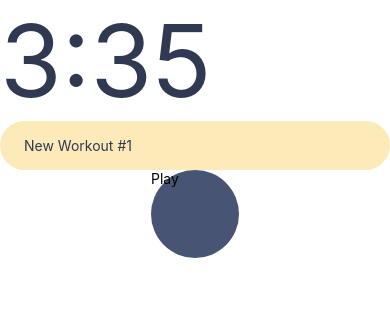
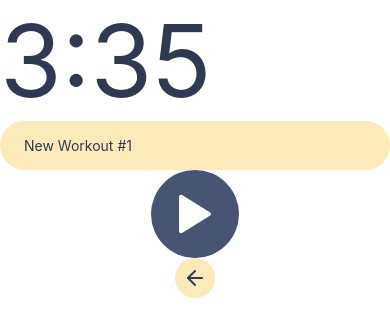
Before and after one commit to iamhenry/tiempo-app, a React Native app: screen / in a window 390 px wide. Shown: the top 336 px of the page. Built offline with nearby package versions, Linux system fonts and the light colour scheme.

Commit message:
Adding vector icon font from RN

```diff
--- a/App.js
+++ b/App.js
@@ -1,4 +1,5 @@
-import React, { useState, StyleSheet, Text } from "react";
+import React, { useState } from "react";
+
 import Home from "./screens/Home/Home";
 import { TimerSettings } from "./screens/TimerSettings/TimerSettings";
 import * as Font from "expo-font";
--- a/components/RoundButton/RoundButton.js
+++ b/components/RoundButton/RoundButton.js
@@ -13,15 +13,11 @@ const RoundButton = styled.TouchableOpacity`
   width: ${(props) => (props.wide ? "88px" : "40px")};
   border-radius: 100px;
   display: flex;
-  /* justify-content: center; */
+  justify-content: center;
   align-self: center;
-  /* flex-direction: row; */
+  align-items: center;
 `;
 
 export const StyledRoundButton = ({ ...rest }) => {
-  return (
-    <RoundButton {...rest}>
-      <Text>Play</Text>
-    </RoundButton>
-  );
+  return <RoundButton {...rest} />;
 };
--- a/components/quote/quote.js
+++ b/components/quote/quote.js
@@ -1,4 +1,5 @@
 import React from "react";
+
 import styled from "styled-components/native";
 import { H4, H5 } from "../Global/Primitives";
 import Tokens from "../Global/Tokens";
--- a/screens/Home/Home.js
+++ b/screens/Home/Home.js
@@ -1,4 +1,5 @@
 import React from "react";
+
 import Quote from "../../components/Quote/Quote";
 import Tokens from "../../components/Global/Tokens";
 import { WorkoutList } from "../../components/WorkoutList/WorkoutList";
--- a/screens/TimerSettings/TimerSettings.js
+++ b/screens/TimerSettings/TimerSettings.js
@@ -1,16 +1,32 @@
 import React from "react";
-import { View, Text, StyleSheet } from "react-native";
+import { View } from "react-native";
 
 import { H1 } from "../../components/Global/Primitives";
 import { StyledInput } from "../../components/Input/Input";
 import { StyledRoundButton } from "../../components/RoundButton/RoundButton";
+import { Feather, Entypo } from "@expo/vector-icons";
+import Tokens from "../../components/Global/Tokens";
 
 export const TimerSettings = () => {
   return (
     <View>
       <H1>3:35</H1>
       <StyledInput />
-      <StyledRoundButton primary tall wide />
+      <StyledRoundButton primary tall wide>
+        <Entypo
+          name="controller-play"
+          size={64}
+          color={`${Tokens.color.snowWhite100}`}
+          borderRadius={5}
+        />
+      </StyledRoundButton>
+      <StyledRoundButton>
+        <Feather
+          name="arrow-left"
+          size={24}
+          color={`${Tokens.color.blueMoon200}`}
+        />
+      </StyledRoundButton>
     </View>
   );
 };
```
